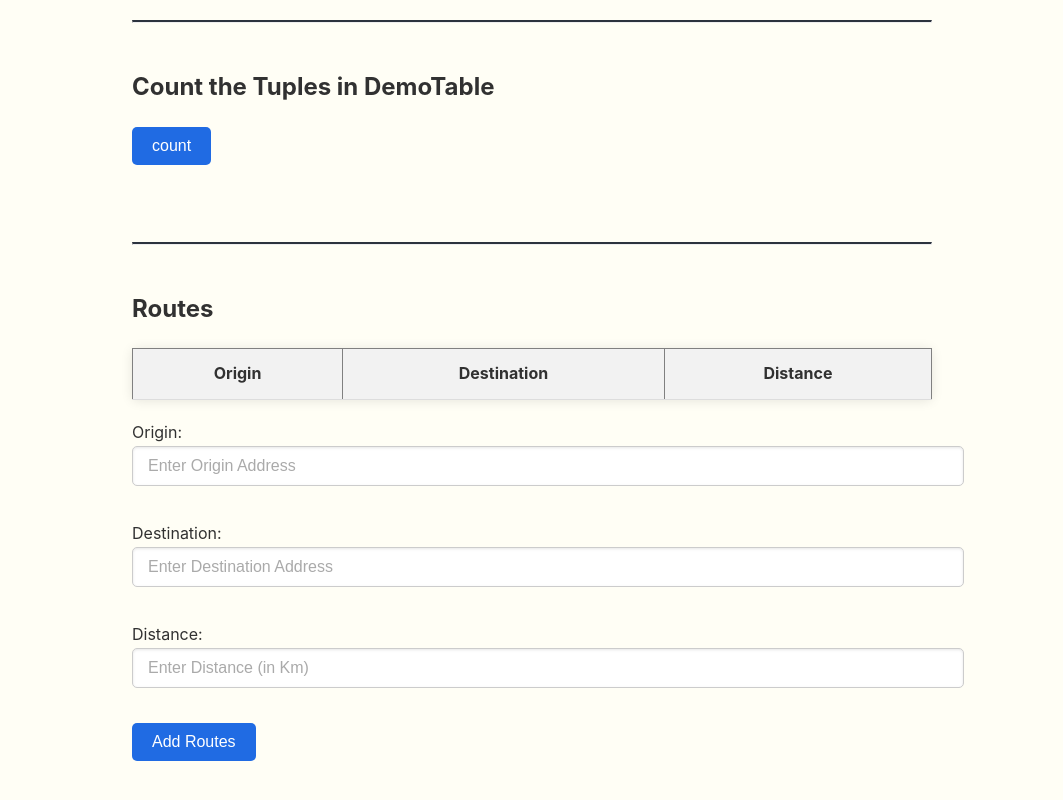
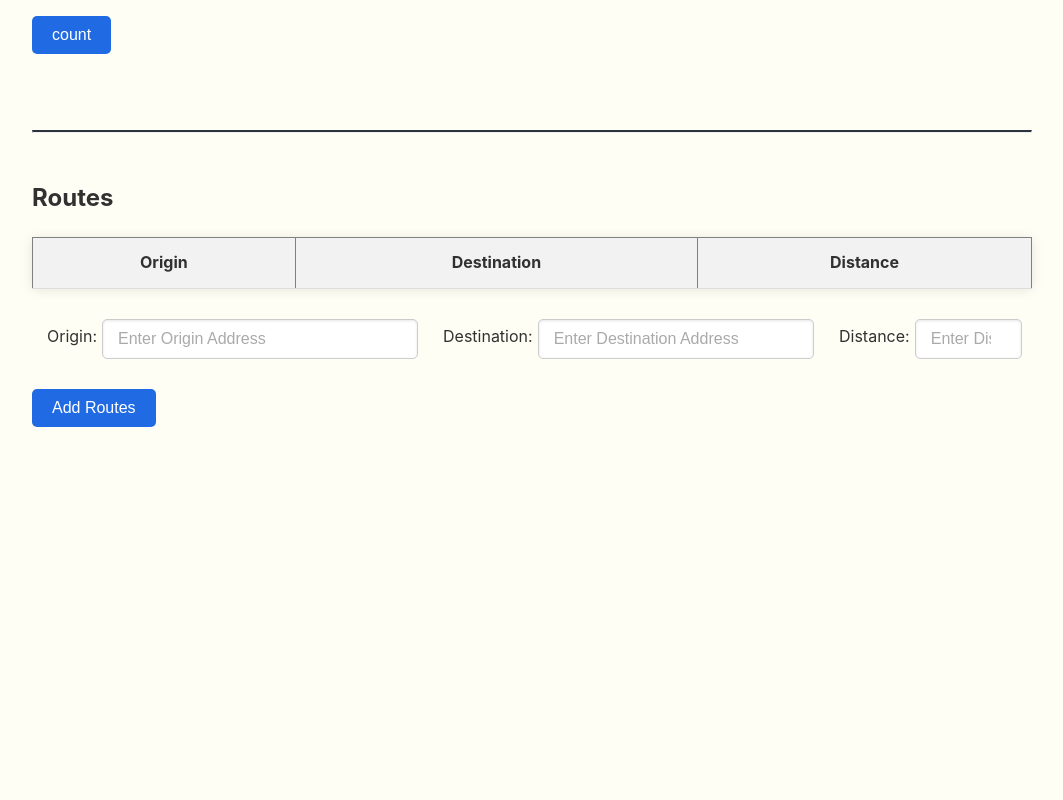
Before and after one commit to RichardAdhika22/truck_database, a website: page public/index.html in a window 1280 px wide. Shown: the part 1374-2174 px from the top of the page, without its empty margins (108-1171 px from the left). After the commit the page ends 1821 px from the top, so only its background shows below. Drawn offline with Linux system fonts and the light colour scheme; no server answers.

Commit message:
fix css route element and split the initiate route table from demo table

```diff
--- a/public/index.html
+++ b/public/index.html
@@ -93,14 +93,26 @@
         <tbody>
         </tbody>
     </table>
-    <div class="routeTableForm">
-        <form id="insertRouteTable">
-            Origin: <input type="text" id="insertOrigin" placeholder="Enter Origin Address" required maxlength="30"> <br><br>
-            Destination: <input type="text" id="insertDestination" placeholder="Enter Destination Address" require maxlength="30"> <br><br>
-            Distance: <input type="number" id="insertDistance" placeholder="Enter Distance (in Km)"> <br><br>
-            <button type="submit"> Add Routes </button> <br>
-        </form>
-    </div>
+    <form id="insertRouteTable">
+        <div class="routeTableDiv">
+            <div class="form-group">
+                <label for="insertOrigin">Origin: </label>
+                <input type="text" id="insertOrigin" class="routesInput" placeholder="Enter Origin Address" required maxlength="30">
+            </div>
+
+            <div class="form-group">
+                <label for="insertDestination">Destination: </label>
+                <input type="text" id="insertDestination" class="routesInput" placeholder="Enter Destination Address" required maxlength="30">
+            </div>
+
+            <div class="form-group distanceInput">
+                <label for="insertDistance">Distance: </label>
+                <input type="number" id="insertDistance" class="routesInput" placeholder="Enter Distance (in Km)">
+            </div>
+        </div>
+        <button type="submit">Add Routes</button>
+    </form>
+
 
     <div id="insertResultMsgRoute"></div>
 
--- a/public/scripts.js
+++ b/public/scripts.js
@@ -154,6 +154,26 @@ async function countDemotable() {
     }
 }
 
+// =======================
+// SAMPLE CODE ENDS HERE !
+// =======================
+
+// This function resets or initializes the demotable.
+async function resetRouteTable() {
+    const response = await fetch("/initiate-routeTable", {
+        method: 'POST'
+    });
+    const responseData = await response.json();
+
+    if (responseData.success) {
+        const messageElement = document.getElementById('resetResultMsg');
+        messageElement.textContent = "demotable initiated successfully!";
+        fetchTableData();
+    } else {
+        alert("Error initiating table!");
+    }
+}
+
 // Inserts new routes into the routeTable.
 async function insertRouteTable(event) {
     event.preventDefault();
@@ -217,7 +237,7 @@ async function fetchAndDisplayRouteTable() {
 window.onload = function() {
     checkDbConnection();
     fetchTableData();
-    document.getElementById("resetDemotable").addEventListener("click", resetDemotable);
+    document.getElementById("resetDemotable").addEventListener("click", resetTable);
     document.getElementById("insertDemotable").addEventListener("submit", insertDemotable);
     document.getElementById("updataNameDemotable").addEventListener("submit", updateNameDemotable);
     document.getElementById("countDemotable").addEventListener("click", countDemotable);
@@ -230,3 +250,8 @@ function fetchTableData() {
     fetchAndDisplayUsers();
     fetchAndDisplayRouteTable();
 }
+
+async function resetTable() {
+    await resetDemotable();
+    await resetRouteTable();
+}
--- a/public/styles.css
+++ b/public/styles.css
@@ -1,8 +1,8 @@
 /* GLOBAL STYLES */
 body {
     font-family: -apple-system, BlinkMacSystemFont, "Segoe UI", Roboto, "Helvetica Neue", Arial, sans-serif;
-    padding: 40px;
-    max-width: 800px;
+    padding: 20px;
+    max-width: 1000px;
     margin: auto;
     line-height: 1.6;
     background-color: #fffef5f9;
@@ -72,7 +72,6 @@ input, textarea {
     background-color: #fff;
     color: #333;
     box-shadow: inset 0 1px 3px rgba(0, 0, 0, 0.1);
-    margin-bottom: 10px;
 }
 
 input::placeholder, textarea::placeholder {
@@ -85,8 +84,25 @@ input::placeholder, textarea::placeholder {
     vertical-align: middle;
 }
 
-.routeTableForm {
-    border: 5px;
-    border-color: black;
+.routeTableDiv {
     margin-top: 20px;
+    margin-bottom: 20px;
+    display: flex;
+    width: 100%;
+    align-items: center;
+    justify-content: space-between;
 }
+
+.form-group {
+    display:flex;
+    flex: 1;
+    padding: 10px;
+}
+
+label {
+    margin: 5px;
+}
+
+.distanceInput {
+    flex: 0.5;
+}
```
Also changed, not shown: appController.js (+13 -0 lines), appService.js (+27 -8 lines).
